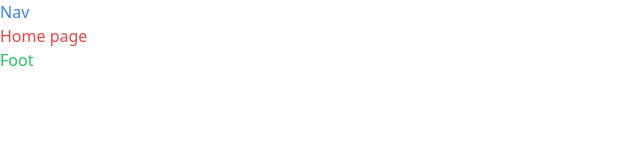
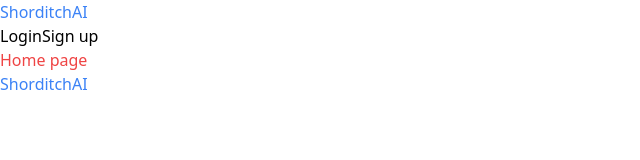
Before and after one commit to ChrisJKowynia/Gatsby-Tailwind-App-One, a Gatsby site: page / in a window 1280 px wide. Shown: the whole page, without its empty margins (0-640 px from the left). Built offline with nearby package versions, Linux system fonts and the light colour scheme; Gatsby itself is replaced by a stand-in of ours.

Commit message:
added links to nav and footer

```diff
--- a/src/components/Footer.jsx
+++ b/src/components/Footer.jsx
@@ -1,9 +1,11 @@
 import React from "react";
-
+import { Link } from "gatsby";
 export default function Footer() {
   return (
     <footer>
-      <h1 className="text-green-500">Foot</h1>
+      <Link to="/" className="text-blue-500">
+        ShorditchAI
+      </Link>
     </footer>
   );
 }
--- a/src/components/Navbar.jsx
+++ b/src/components/Navbar.jsx
@@ -1,9 +1,16 @@
 import React from "react";
+import { Link } from "gatsby";
 
 export default function Navbar() {
   return (
     <nav>
-      <h1 className="text-blue-500">Nav</h1>
+      <Link to="/" className="text-blue-500">
+        ShorditchAI
+      </Link>
+      <div>
+        <Link to="/login">Login</Link>
+        <Link to="/signup">Sign up</Link>
+      </div>
     </nav>
   );
 }
```
Also changed, not shown: README.md.
